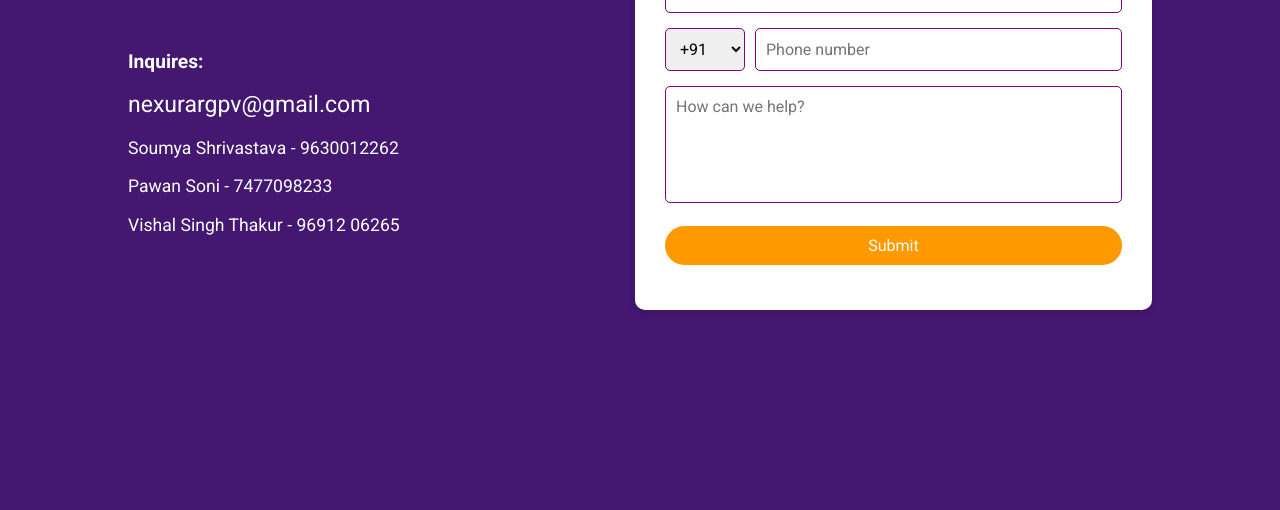
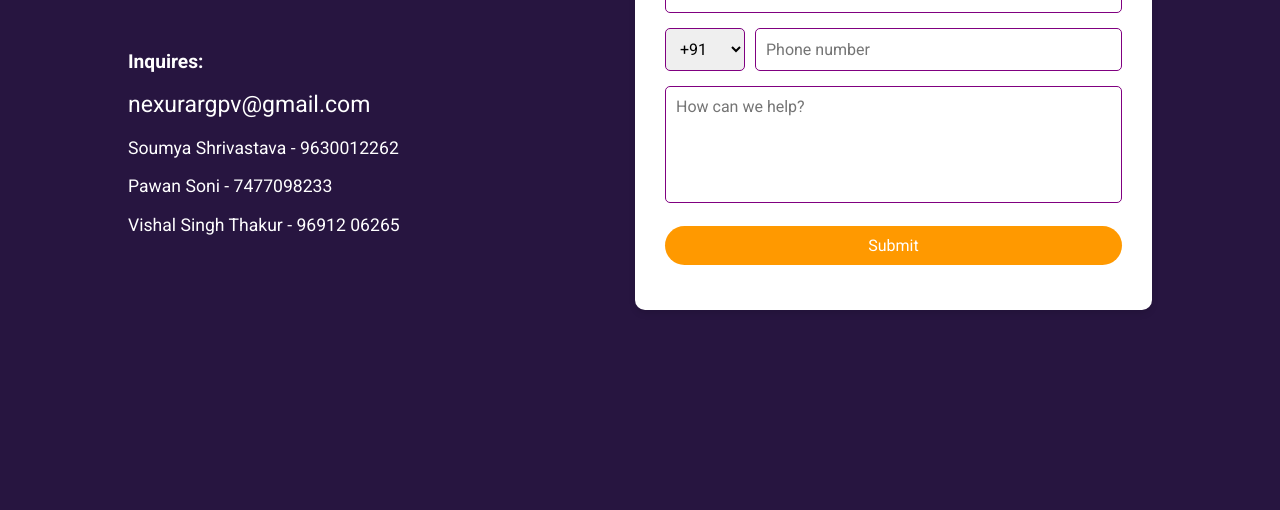
Before and after one commit to Prakhar-Sahu26/UiUx-Portfolio, a plain HTML site: page html/contact.html in a window 1280 px wide. Shown: the part 290-800 px from the top of the page. Drawn offline with Linux system fonts and the light colour scheme.

Commit message:
Update contact.css

```diff
--- a/CSS/contact.css
+++ b/CSS/contact.css
@@ -7,7 +7,7 @@
 }
 
 body {
-    background-color: #441770;
+    background-color: #271540;
     color: #fff;
     line-height: 1.6;
 }
```
